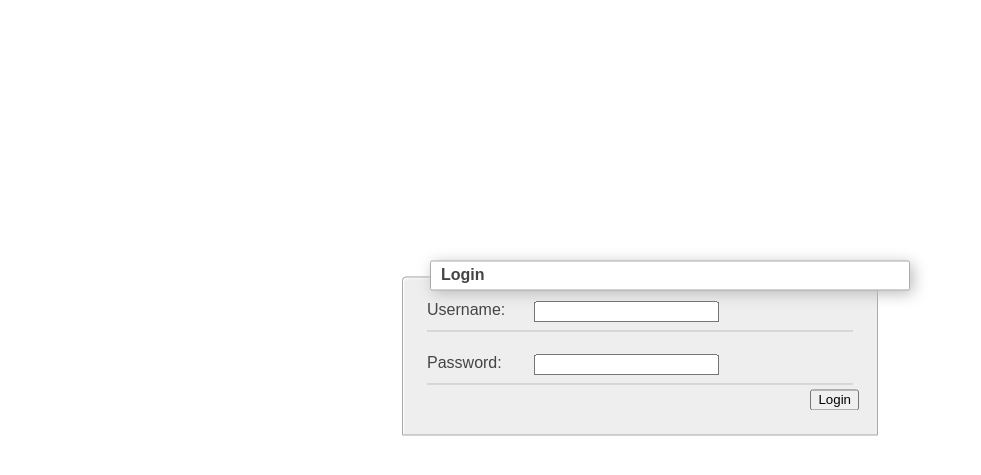
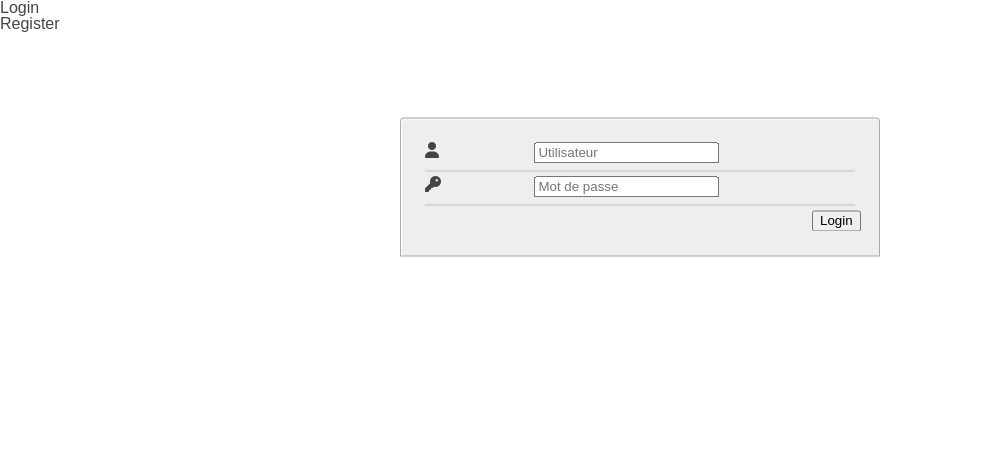
Before and after one commit to EnzDev/MasterMind, a PHP site: page / in a window 1280 px wide. Shown: the top 475 px of the page, without its empty margins (0-981 px from the left). Run offline with PHP 8.4, Linux system fonts and the light colour scheme; some libraries are stand-ins or nearby versions.

Commit message:
Register function

```diff
--- a/M/db.php
+++ b/M/db.php
@@ -38,7 +38,7 @@
    public function __construct(){
     try{
        $chaine="mysql:host=localhost;dbname=E155122L";
-       $this->connexion = new PDO($chaine,"root","");
+       $this->connexion = new PDO($chaine,"E155122L","E155122L");
        $this->connexion->setAttribute(PDO::ATTR_ERRMODE,PDO::ERRMODE_EXCEPTION);
       }
      catch(PDOException $e){
--- a/V/home.php
+++ b/V/home.php
@@ -7,32 +7,83 @@
 <head>
   <head>
     <meta charset="utf8">
+    <link rel="stylesheet" href="_style/reset.css" media="screen" title="no title" charset="utf-8">
     <link rel="stylesheet" href="_style/login.css" media="screen" title="no title" charset="utf-8">
     <title>Login</title>
+
+    <script src="https://use.fontawesome.com/7465c97451.js"></script>
+    <script type="text/javascript" src="http://code.jquery.com/jquery-latest.min.js"></script>
+
   </head>
   <body>
-    <div class="alert">
-      <?php if (isset($_SESSION["alert"])) {
-       echo $_SESSION["alert"];
-       session_unset($_SESSION["alert"]);
-      }  ?>
+    <div class="container">
+      <ul>
+        <li id="log" class="item active" onclick='displaylogin()'>Login</li>
+        <li id="reg" class="item" onclick='displayreg()'>Register</li>
+      </ul>
+      <div class="form_cont">
+        <form id="login" method="post" action="index.php">
+            <fieldset>
+              <div class="item input">
+                <label for="input_username"><i class="fa fa-user" aria-hidden="true"></i></label>
+                <input name="username" id="input_username" class="textfield" type="text" placeholder="Utilisateur">
+              </div>
+
+              <div class="item input">
+                <label for="input_password"><i class="fa fa-key" aria-hidden="true"></i></label>
+                <input name="password" id="input_password" class="textfield" type="password" placeholder="Mot de passe">
+              </div>
+              <!-- <div class="item">
+                <label for="input_color"><i class="fa fa-eye-slash" aria-hidden="true"></i>&nbsp;Mode colorblind</label>
+                <input type="checkbox" name="blindcolor" value="">
+              </div> -->
+              <input value="Login" type="submit" class="item">
+            </fieldset>
+        </form>
+        <form id="register" method="post" action="register.php" style="display: none">
+            <fieldset>
+              <div class="item input">
+                <label for="input_username"><i class="fa fa-user" aria-hidden="true"></i></label>
+                <input name="username" id="input_username" class="textfield" type="text" placeholder="Utilisateur">
+              </div>
+              <br>
+              <div class="item input">
+                <label for="input_password"><i class="fa fa-key" aria-hidden="true"></i></label>
+                <input name="password" id="input_password" class="textfield" type="password" placeholder="Mot de passe">
+              </div>
+              <div class="item input">
+                <label for="confirm_password"><i class="fa fa-key" aria-hidden="true"></i></label>
+                <input name="c_password" id="input_password" class="textfield" type="password" placeholder="Confirmation">
+              </div>
+
+              <input class="item" value="Register" type="submit">
+            </fieldset>
+        </form>
+        <?php if (isset($_SESSION["alert"])) { ?><div class="alert"><br>
+          <?php
+           echo $_SESSION["alert"];
+           session_unset($_SESSION["alert"]);
+          ?>
+        </div>
+        <?php }  ?>
+      </div>
+
     </div>
-    <form method="post" action="index.php" >
-        <legend>Login</legend>
-        <fieldset>
-        <div class="item">
-          <label for="input_username">Username:</label>
-          <input name="username" id="input_username" class="textfield" type="text">
-        </div>
-        <br>
-        <div class="item">
-          <label for="input_password">Password:</label>
-          <input name="password" id="input_password" class="textfield" type="password">
-        </div>
+    <script type="text/javascript">
+      function displayreg() {
+        $("#log").removeClass("active");
+        $("#reg").addClass("active");
 
-        <input value="Login" type="submit">
-        </fieldset>
-    </form>
+        $("#login").hide(200).then($("#register").show(200));
+      }
 
+      function displaylogin() {
+        $("#reg").removeClass("active");
+        $("#log").addClass("active");
+
+        $("#register").hide(200).then($("#login").show(200));
+      }
+    </script>
+  <body>
 
 <?php }} ?>
```
Also changed, not shown: register.php (added, +22 -0 lines).
